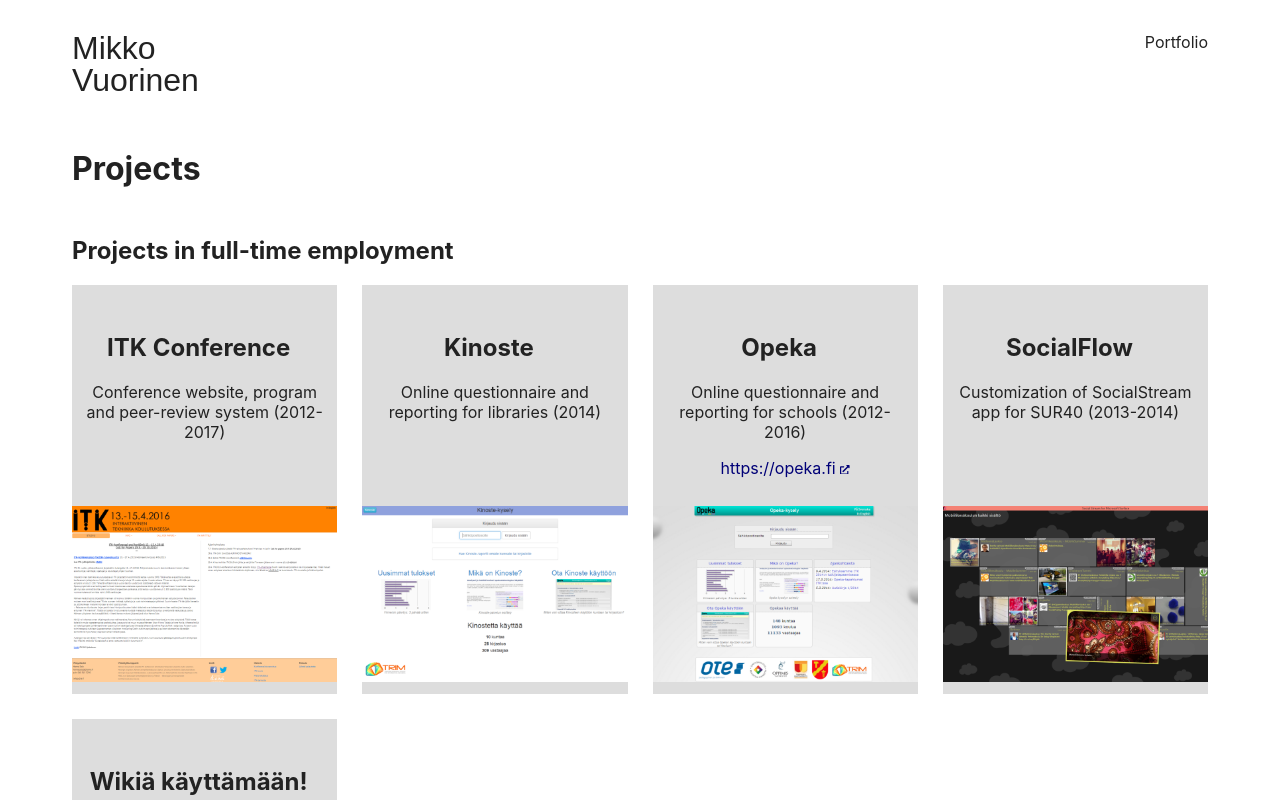
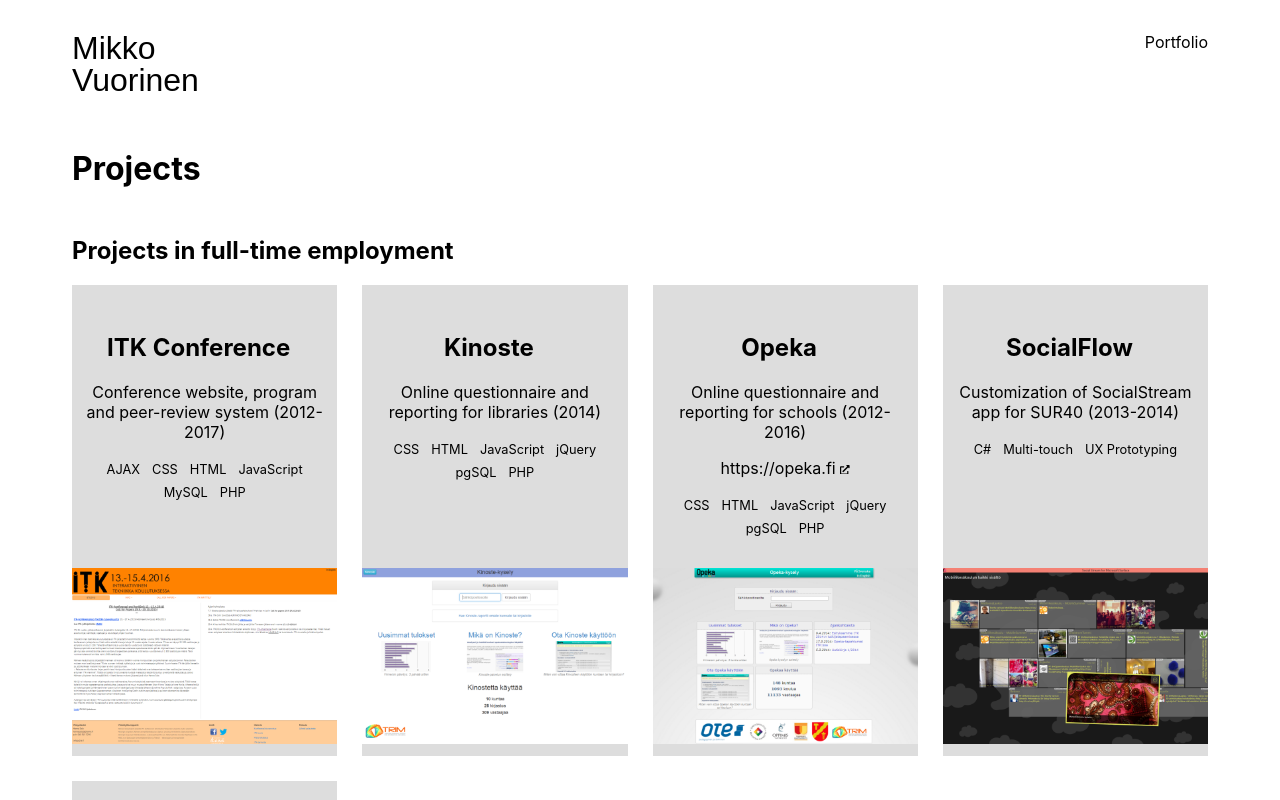
Before and after one commit to vuorinem/mikko.vuorinen.info, a Next.js app: page /portfolio in a window 1280 px wide. Shown: the top 800 px of the page. Built offline with nearby package versions, Linux system fonts and the light colour scheme; a web font is replaced by a local one.

Commit message:
Add tech tags to portfolio projects

```diff
--- a/data/portfolio/Project.ts
+++ b/data/portfolio/Project.ts
@@ -4,5 +4,5 @@ export type Project = {
     title: string
     link?: string
     text?: string
-    tech?: string
+    tech?: string[]
 };
--- a/data/portfolio/projects.json
+++ b/data/portfolio/projects.json
@@ -2,192 +2,401 @@
     {
         "name": "naturalreading",
         "type": "personal",
-        "title": "Reader web application",
-        "text": "Application for stydying reading on electonic devices (2018)",
-        "tech": "TS/Aurelia, C#/.NET, Azure, Vercel"
+        "title": "Sirius Reader",
+        "text": "Web e-Reader for stydying reading on electonic devices (2018-2022)",
+        "tech": [
+            "TypeScript",
+            "Aurelia",
+            "C#",
+            ".NET",
+            "Azure",
+            "Vercel"
+        ]
     },
     {
         "name": "lahjalista",
         "type": "personal",
         "title": "lahjalista.net",
         "link": "https://lahjalista.net",
-        "text": "Online wishlist service (2005-2018)"
+        "text": "Online wishlist service (2005-2018)",
+        "tech": [
+            "PHP",
+            "MySQL",
+            "JavaScript",
+            "AJAX",
+            "HTML",
+            "CSS",
+            "XML"
+        ]
     },
     {
         "name": "donfilms",
         "type": "freelance",
         "title": "Don Films",
-        "text": "Film production company website (2014-2018)"
+        "text": "Film production company website (2014-2018)",
+        "tech": [
+            "PHP",
+            "JavaScript",
+            "HTML",
+            "CSS"
+        ]
     },
     {
         "name": "itk",
         "type": "employed",
         "title": "ITK Conference",
-        "text": "Conference website, program and peer-review system (2012-2017)"
+        "text": "Conference website, program and peer-review system (2012-2017)",
+        "tech": [
+            "PHP",
+            "MySQL",
+            "JavaScript",
+            "AJAX",
+            "HTML",
+            "CSS"
+        ]
     },
     {
         "name": "conexting",
         "type": "freelance",
         "title": "Conexting",
-        "text": "Social/SMS conversation wall service (2013-2017)"
+        "text": "Social/SMS conversation wall service (2013-2017)",
+        "tech": [
+            "PHP",
+            "MySQL",
+            "JavaScript",
+            "AJAX",
+            "HTML",
+            "CSS",
+            "Twitter",
+            "SMS"
+        ]
     },
     {
         "name": "justkidding",
         "type": "freelance",
         "title": "justKIDding",
-        "text": "Family photography studio website (2015)"
+        "text": "Family photography studio website (2015)",
+        "tech": [
+            "PHP",
+            "HTML",
+            "CSS"
+        ]
     },
     {
         "name": "mindtrek2015",
         "type": "freelance",
         "title": "Mindtrek 2015 Conference",
-        "text": "Submission, review and registration system (2015)"
+        "text": "Submission, review and registration system (2015)",
+        "tech": [
+            "PHP",
+            "MySQL",
+            "JavaScript",
+            "AJAX",
+            "HTML",
+            "CSS"
+        ]
     },
     {
         "name": "kinoste",
         "type": "employed",
         "title": "Kinoste",
-        "text": "Online questionnaire and reporting for libraries (2014)"
+        "text": "Online questionnaire and reporting for libraries (2014)",
+        "tech": [
+            "PHP",
+            "pgSQL",
+            "HTML",
+            "CSS",
+            "JavaScript",
+            "jQuery"
+        ]
     },
     {
         "name": "opeka",
         "type": "employed",
         "title": "Opeka",
         "link": "https://opeka.fi",
-        "text": "Online questionnaire and reporting for schools (2012-2016)"
+        "text": "Online questionnaire and reporting for schools (2012-2016)",
+        "tech": [
+            "PHP",
+            "pgSQL",
+            "HTML",
+            "CSS",
+            "JavaScript",
+            "jQuery"
+        ]
     },
     {
         "name": "socialflow",
         "type": "employed",
         "title": "SocialFlow",
-        "text": "Customization of SocialStream app for SUR40 (2013-2014)"
+        "text": "Customization of SocialStream app for SUR40 (2013-2014)",
+        "tech": [
+            "C#",
+            "Multi-touch",
+            "UX Prototyping"
+        ]
     },
     {
         "name": "asadin",
         "type": "freelance",
         "title": "Merja Yeung photography",
-        "text": "Photographer portfolio (2012)"
+        "text": "Photographer portfolio (2012)",
+        "tech": [
+            "PHP",
+            "HTML",
+            "CSS",
+            "JavaScript"
+        ]
     },
     {
         "name": "tasan",
         "type": "freelance",
         "title": "Tasan Autotalo Oy",
-        "text": "Car dealer website (2011)"
+        "text": "Car dealer website (2011)",
+        "tech": [
+            "PHP",
+            "HTML",
+            "CSS",
+            "JavaScript",
+            "AJAX"
+        ]
     },
     {
         "name": "hannalinnakko",
         "type": "freelance",
         "title": "Hanna Linnakko",
-        "text": "Photographer portfolio (2011)"
+        "text": "Photographer portfolio (2011)",
+        "tech": [
+            "PHP",
+            "HTML",
+            "CSS",
+            "JavaScript"
+        ]
     },
     {
         "name": "leenawaggoner",
         "type": "freelance",
         "title": "Leena Waggoner",
-        "text": "Photographer portfolio (2011)"
+        "text": "Photographer portfolio (2011)",
+        "tech": [
+            "PHP",
+            "HTML",
+            "CSS",
+            "JavaScript"
+        ]
     },
     {
         "name": "wikiakayttamaan",
         "type": "employed",
         "title": "Wikiä käyttämään!",
         "link": "https://urn.fi/urn:isbn:978-951-44-8403-2",
-        "text": "Support for choosing and using a wiki tool (2011)"
+        "text": "Support for choosing and using a wiki tool (2011)",
+        "tech": [
+            "Research",
+            "Qualitative",
+            "Wiki",
+            "Writing"
+        ]
     },
     {
         "name": "itk2011",
         "type": "freelance",
         "title": "ITK 2011 Conference",
-        "text": "Online conference program and conversation tool (2011)"
+        "text": "Online conference program and conversation tool (2011)",
+        "tech": [
+            "PHP",
+            "HTML",
+            "CSS",
+            "JavaScript"
+        ]
     },
     {
         "name": "eurajoki",
         "type": "freelance",
         "title": "Eurajoki: Voi Hyvin",
-        "text": "Municipal excercise gamification experiment (2011)"
+        "text": "Municipal excercise gamification experiment (2011)",
+        "tech": [
+            "PHP",
+            "HTML",
+            "CSS",
+            "JavaScript",
+            "MySQL"
+        ]
     },
     {
         "name": "thesis",
         "type": "personal",
         "title": "MSc Thesis",
         "link": "https://urn.fi/URN:NBN:fi:tty-201007071249",
-        "text": "Instant Online Communities for Improving Perceived Learning (2010)"
+        "text": "Instant Online Communities for Improving Perceived Learning (2010)",
+        "tech": [
+            "Research",
+            "Writing",
+            "Qualitative"
+        ]
     },
     {
         "name": "mariamiklas",
         "type": "freelance",
         "title": "Maria Miklas",
-        "text": "Photographer portfolio (2010)"
+        "text": "Photographer portfolio (2010)",
+        "tech": [
+            "PHP",
+            "HTML",
+            "CSS",
+            "JavaScript"
+        ]
     },
     {
         "name": "peltola",
         "type": "freelance",
         "title": "Peltolan marjatila",
-        "text": "Organic farm website (2009)"
+        "text": "Organic farm website (2009)",
+        "tech": [
+            "PHP",
+            "HTML",
+            "CSS",
+            "JavaScript",
+            "AJAX",
+            "jQuery"
+        ]
     },
     {
         "name": "osakerekisteri",
         "type": "freelance",
         "title": "R.Ruth Oy share registry",
-        "text": "Online share registry for private company (2009)"
+        "text": "Online share registry for private company (2009)",
+        "tech": [
+            "PHP",
+            "HTML",
+            "CSS",
+            "MySQL"
+        ]
     },
     {
         "name": "kuvapankki",
         "type": "freelance",
         "title": "Kuvapankki",
-        "text": "Stock image database (2009)"
+        "text": "Stock image database (2009)",
+        "tech": [
+            "PHP",
+            "HTML",
+            "CSS",
+            "JavaScript",
+            "AJAX",
+            "MySQL"
+        ]
     },
     {
         "name": "taapero",
         "type": "freelance",
         "title": "Taapero",
-        "text": "Website for a book / children activity course (2008)"
+        "text": "Website for a book / children activity course (2008)",
+        "tech": [
+            "PHP",
+            "HTML",
+            "CSS"
+        ]
     },
     {
         "name": "rruth",
         "type": "freelance",
         "title": "R.Ruth Oy",
-        "text": "Company website (2006-2018)"
+        "text": "Company website (2006-2018)",
+        "tech": [
+            "PHP",
+            "HTML",
+            "CSS"
+        ]
     },
     {
         "name": "anime",
         "type": "personal",
         "title": "Animehärveli",
-        "text": "To keep track of the anime I have watched (2005)"
+        "text": "To keep track of the anime I have watched (2005)",
+        "tech": [
+            "PHP",
+            "HTML",
+            "CSS",
+            "MySQL"
+        ]
     },
     {
         "name": "samponmokit",
         "type": "freelance",
         "title": "Sampon Lomamökit",
-        "text": "Company website and cabin reservation system (2004-2014)"
+        "text": "Company website and cabin reservation system (2004-2014)",
+        "tech": [
+            "PHP",
+            "HTML",
+            "CSS",
+            "JavaScript",
+            "AJAX",
+            "MySQL"
+        ]
     },
     {
         "name": "kalenteri",
         "type": "freelance",
         "title": "Company calendar",
-        "text": "Online calendar for private company (2004-2020)"
+        "text": "Online calendar for private company (2004-2020)",
+        "tech": [
+            "PHP",
+            "HTML",
+            "CSS",
+            "JavaScript",
+            "AJAX",
+            "MySQL"
+        ]
     },
     {
         "name": "tokino",
         "type": "freelance",
         "title": "Tokino",
-        "text": "PHP-based web framework (2004-2008)"
+        "text": "PHP-based web framework (2004-2008)",
+        "tech": [
+            "PHP",
+            "HTML",
+            "XML",
+            "JavaScript",
+            "AJAX"
+        ]
     },
     {
         "name": "ylaruth",
         "type": "freelance",
         "title": "Ylä-Ruth",
-        "text": "Restaurant website (2003-2018)"
+        "text": "Restaurant website (2003-2018)",
+        "tech": [
+            "PHP",
+            "HTML",
+            "CSS",
+            "JavaScript"
+        ]
     },
     {
         "name": "tietovisio",
         "type": "freelance",
         "title": "Tietovisio Oy",
-        "text": "Company Website (2000)"
+        "text": "Company Website (2000)",
+        "tech": [
+            "PHP",
+            "HTML",
+            "CSS"
+        ]
     },
     {
         "name": "jklautotarvike",
         "type": "freelance",
         "title": "Jyväskylän Autotarvike Oy",
-        "text": "Car dealer website (1999-2013)"
+        "text": "Car dealer website (1999-2013)",
+        "tech": [
+            "PHP",
+            "HTML",
+            "CSS",
+            "JavaScript",
+            "AJAX",
+            "MySQL"
+        ]
     }
 ]
--- a/pages/portfolio/index.module.css
+++ b/pages/portfolio/index.module.css
@@ -34,3 +34,12 @@
 .project p {
     padding: 0 10px;
 }
+
+.techTag {
+    display: inline-block;
+    font-size: 0.8rem;
+    background-color: rgb(var(--text-color-rgb), 0.2);
+    padding: 2px 4px;
+    margin: 2px;
+    border-radius: 4px;
+}
--- a/pages/portfolio/index.tsx
+++ b/pages/portfolio/index.tsx
@@ -11,6 +11,14 @@ type PortfolioProps = {
 }
 
 const Portfolio: NextPage<PortfolioProps> = ({ projects }) => {
+    const GetTechTags = (tech: string[]) => tech
+        .sort((a, b) => a.localeCompare(b, 'en'))
+        .map(techName => {
+            return (
+                <span key={techName} className={styles.techTag}>{techName}</span>
+            );
+        });
+
     const GetProjectsList = (type: string) => projects
         .filter(project => project.type === type)
         .map(project => {
@@ -20,6 +28,7 @@ const Portfolio: NextPage<PortfolioProps> = ({ projects }) => {
                         <h2>{project.title}</h2>
                         {project.text ? <p>{project.text}</p> : ""}
                         {project.link ? <p><ExternalLink href={project.link}>{project.link.replace(/https?:\\\\/, "")}</ExternalLink></p> : ""}
+                        {project.tech ? <p>{GetTechTags(project.tech)}</p> : ""}
                     </div>
                     <div className={styles.screenshot}>
                         <Image
--- a/styles/globals.css
+++ b/styles/globals.css
@@ -1,16 +1,21 @@
 :root {
-  --background-color: #fff;
-  --text-color: #222;
-  --link-color: #007;
-  --accent-border-color: #eaeaea;
+  --background-color-rgb: 255, 255, 255;
+  --text-color: 34, 34, 34;
+  --link-color: 0, 0, 119;
+  --accent-border-color-rgb: 234, 234, 234;
+
+  --background-color: rgb(var(--background-color-rgb));
+  --text-color: rgb(var(--text-color-rgb));
+  --link-color: rgb(var(--link-color-rgb));;
+  --accent-border-color: rgb(var(--accent-border-color-rgb));
 }
 
 @media (prefers-color-scheme: dark) {
   :root {
-    --background-color: #000;
-    --text-color: #fff;
-    --link-color: #77c;
-    --accent-border-color: #222;
+    --background-color-rgb: 0, 0, 0;
+    --text-color-rgb: 255, 255, 255;
+    --link-color-rgb: 119, 119, 204;
+    --accent-border-color-rgb: 34, 34, 34;
   }
 
   html {
@@ -53,8 +58,8 @@ h2 {
   margin-inline-end: 0.5em;
 }
 
-h2 ~ p,
-h3 ~ p,
-h4 ~ p {
+h2~p,
+h3~p,
+h4~p {
   margin-top: 0;
 }
```
